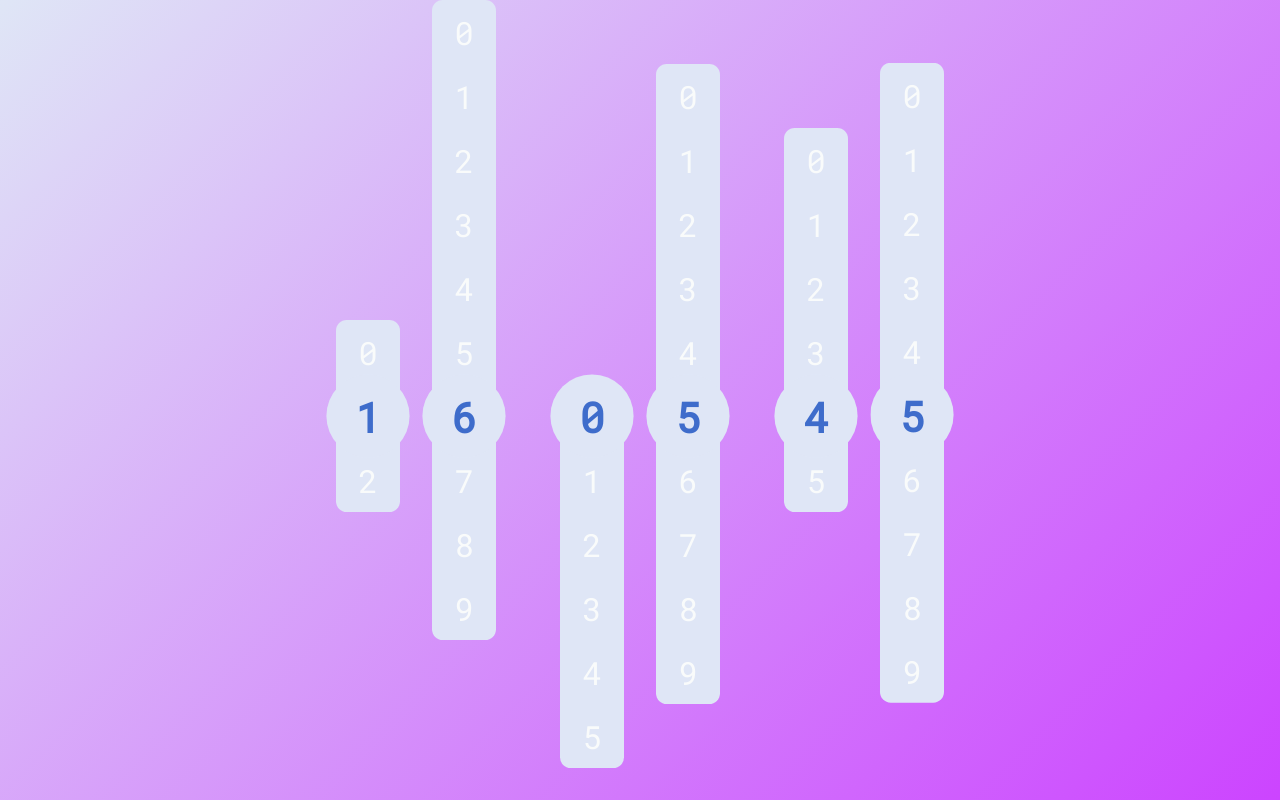
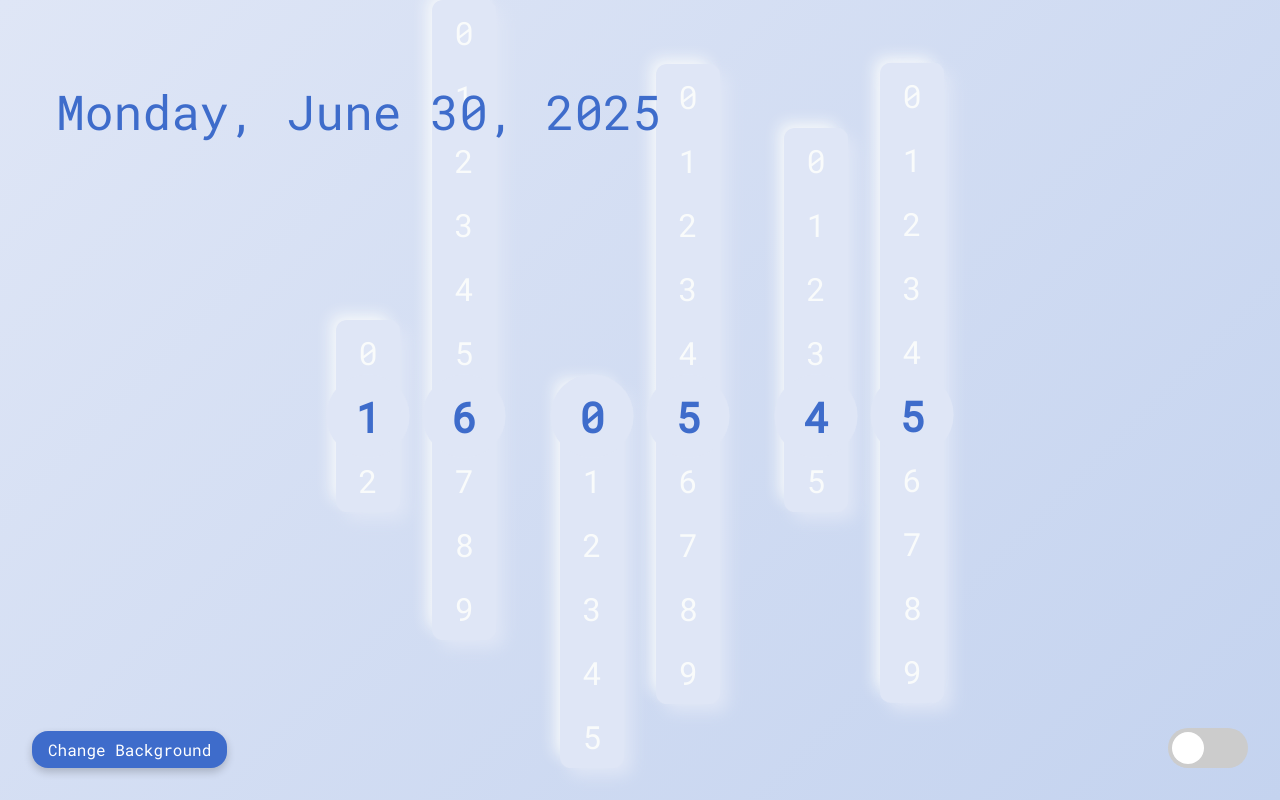
Before and after one commit to JuniorCriminal/Smart-clock, a plain HTML site: page index.html in a window 1280 px wide. Shown: the top 800 px of the page. Drawn offline with Linux system fonts and the light colour scheme.

Commit message:
Add files via upload

```diff
--- a/index.html
+++ b/index.html
@@ -1,16 +1,21 @@
 <!DOCTYPE html>
 <html lang="en">
 <head>
-    <meta charset="UTF-8">
-    <meta name="viewport" content="width=device-width, initial-scale=1.0">
-    <link rel="preconnect" href="https://fonts.googleapis.com">
-  <link rel="preconnect" href="https://fonts.gstatic.com" crossorigin>
-  <link href="https://fonts.googleapis.com/css2?family=Roboto+Mono&display=swap" rel="stylesheet">
-    <link rel="stylesheet" href="style.css">
+  <meta charset="UTF-8" />
+  <meta name="viewport" content="width=device-width, initial-scale=1.0" />
+  <link rel="preconnect" href="https://fonts.googleapis.com" />
+  <link rel="preconnect" href="https://fonts.gstatic.com" crossorigin />
+  <link href="https://fonts.googleapis.com/css2?family=Roboto+Mono&display=swap" rel="stylesheet" />
+  <link rel="stylesheet" href="style.css" />
   <script defer src="main.js"></script>
-    <title>Document</title>
+  <title>clock</title>
 </head>
 <body>
+  <label class="switch">
+    <input type="checkbox" id="toggleFormat" />
+    <span class="slider"></span>
+  </label>
+
   <div class="clock">
     <div class="hr">
       <div class="strip">
@@ -53,7 +58,6 @@
         <div class="number">9</div>
       </div>
     </div>
-
     <div class="sec">
       <div class="strip">
         <div class="number">0</div>
@@ -77,5 +81,8 @@
       </div>
     </div>
   </div>
+  <div id="ampm" class="ampm"></div>
+  <div id="date" class="date"></div>
+  <button id="bgToggle" class="bg-btn">Change Background</button>
 </body>
 </html>
--- a/main.js
+++ b/main.js
@@ -1,7 +1,11 @@
 const strips = [...document.querySelectorAll(".strip")];
-const numbersize = 8; // in vmin
+const numbersize = 8;
+let is24Hour = true;
 
-// Highlight number on strip for animation
+document.getElementById("toggleFormat").addEventListener("change", function() {
+  is24Hour = !this.checked;
+});
+
 function highlight(stripe, d) {
   strips[stripe]
     .querySelector(`.number:nth-of-type(${d + 1})`)
@@ -25,14 +29,48 @@ function stripeSlider(stripe, number) {
   highlight(stripe + 1, d2);
 }
 
+function updateDate() {
+  const dateEl = document.getElementById("date");
+  const now = new Date();
+  const options = { weekday: 'long', day: 'numeric', month: 'long', year: 'numeric' };
+  const formattedDate = now.toLocaleDateString('en-US', options);
+  dateEl.textContent = formattedDate;
+}
+updateDate(); // Show date on load
+
 setInterval(() => {
   const time = new Date();
-
-  const hours = time.getHours();
+  let hours = time.getHours();
   const mins = time.getMinutes();
   const secs = time.getSeconds();
+  const ampmEl = document.getElementById("ampm");
+
+  if (!is24Hour) {
+    const isPM = hours >= 12;
+    hours = hours % 12;
+    hours = hours === 0 ? 12 : hours;
+    ampmEl.textContent = isPM ? "PM" : "AM";
+    ampmEl.classList.remove("hidden");
+  } else {
+    ampmEl.classList.add("hidden");
+  }
 
   stripeSlider(0, hours);
   stripeSlider(2, mins);
   stripeSlider(4, secs);
 }, 1000);
+const backgrounds = [
+  "linear-gradient(-45deg, #c4d3ef, #dfe6f6)",
+  "linear-gradient(135deg, #ff9a9e, #fad0c4)",
+  "linear-gradient(120deg, #a1c4fd, #c2e9fb)",
+  "linear-gradient(to right, #fbc2eb, #a6c1ee)",
+  "linear-gradient(60deg, #84fab0, #8fd3f4)",
+  "linear-gradient(180deg, #add8e6, #e6e6fa)",
+  "linear-gradient(0deg, #004e92, #7b4397)"
+];
+
+let bgIndex = 0;
+document.getElementById("bgToggle").addEventListener("click", () => {
+  bgIndex = (bgIndex + 1) % backgrounds.length;
+  document.body.style.background = backgrounds[bgIndex];
+});
--- a/style.css
+++ b/style.css
@@ -1,4 +1,4 @@
-  *{
+* {
   box-sizing: border-box;
   padding: 0;
   margin: 0;
@@ -7,15 +7,15 @@
   font-family: 'Roboto Mono', monospace;
   font-size: 4vmin;
   min-height: 100vh;
-   display:grid;
-   overflow:hidden;
+  display: grid;
+  overflow: hidden;
   place-items: center;
-   background: linear-gradient(-45deg, #c4f,#dfe6f6);
+  background: linear-gradient(-45deg, #c4d3ef, #dfe6f6);
 }
 .hr,
 .min,
 .sec {
-    display:grid;
+  display: grid;
   grid-template-columns: 1fr 1fr;
   grid-gap: 4vmin;
   grid-row: 1/2;
@@ -36,19 +36,107 @@
   font-weight: bold;
   transform: scale(1.3);
   background-color: #dfe6f6;
-    box-shadow: -1vmin -1vmin -2vmin -0.5vmin #f9fbfb,1vmin 1vmin 2vmin #dfe6f6;
+  box-shadow: -1vmin -1vmin -2vmin -0.5vmin #f9fbfb, 1vmin 1vmin 2vmin #dfe6f6;
 }
 .strip {
   transition: transform 500ms ease-in-out;
-    border-radius: 1.333333333333333vmin;
+  border-radius: 1.333vmin;
   background-color: #dfe6f6;
-    box-shadow: -1vmin -vmin 2vmin -0.5vmin #f9fbfb,1vmin 1vmin 2vmin #dfe6f6;
+  box-shadow: -1vmin -1vmin 2vmin -0.5vmin #f9fbfb, 1vmin 1vmin 2vmin #dfe6f6;
 }
 .clock {
   display: grid;
-    grid-template-columns: repeat(3,1fr);
+  grid-template-columns: repeat(3, 1fr);
   grid-gap: 8vmin;
   height: 4vmin;
   position: relative;
   padding: 0 4vmin;
 }
+
+/* Toggle Switch */
+.switch {
+  position: absolute;
+  bottom: 4vmin;
+  right: 4vmin;
+  padding: 1vmin 2vmin;
+  font-size: 2vmin;
+  display: inline-block;
+  width: 10vmin;
+  height: 5vmin;
+}
+.switch input {
+  opacity: 0;
+  width: 0;
+  height: 0;
+}
+.slider {
+  position: absolute;
+  cursor: pointer;
+  top: 0;
+  left: 0;
+  right: 0;
+  bottom: 0;
+  background-color: #ccc;
+  transition: 0.4s;
+  border-radius: 5vmin;
+}
+.slider:before {
+  position: absolute;
+  content: "";
+  height: 4vmin;
+  width: 4vmin;
+  left: 0.5vmin;
+  bottom: 0.5vmin;
+  background-color: white;
+  transition: 0.4s;
+  border-radius: 50%;
+}
+input:checked + .slider {
+  background-color: #3e6ccb;
+}
+input:checked + .slider:before {
+  transform: translateX(5vmin);
+}
+.ampm {
+  position: absolute;
+  top: 2vmin;
+  left: 6vmin;
+  padding: 1vmin 2vmin;
+  font-size: 6vmin;
+  font-family: 'Roboto Mono', monospace;
+  color: #3e6ccb;
+  transition: opacity 0.3s ease;
+}
+.ampm.hidden {
+  opacity: 0;
+  pointer-events: none;
+}
+.date {
+  position: absolute;
+  top: 8vmin;
+  left: 6vmin;
+  padding: 2vmin 1vmin;
+  font-size: 6vmin;
+  font-family: 'Roboto Mono', monospace;
+  color: #3e6ccb;
+  text-align: left;
+}
+.bg-btn {
+  position: absolute;
+  bottom: 4vmin;
+  left: 4vmin;
+  padding: 1vmin 2vmin;
+  font-size: 2vmin;
+  font-family: 'Roboto Mono', monospace;
+  background-color: #3e6ccb;
+  color: white;
+  border: none;
+  border-radius: 2vmin;
+  cursor: pointer;
+  box-shadow: 0 0.5vmin 1vmin rgba(0, 0, 0, 0.2);
+  transition: background-color 0.3s ease, transform 0.2s ease;
+}
+.bg-btn:hover {
+  background-color: #274b97;
+  transform: scale(1.05);
+}
```
Lines whose indentation alone changed are shown as unchanged.
